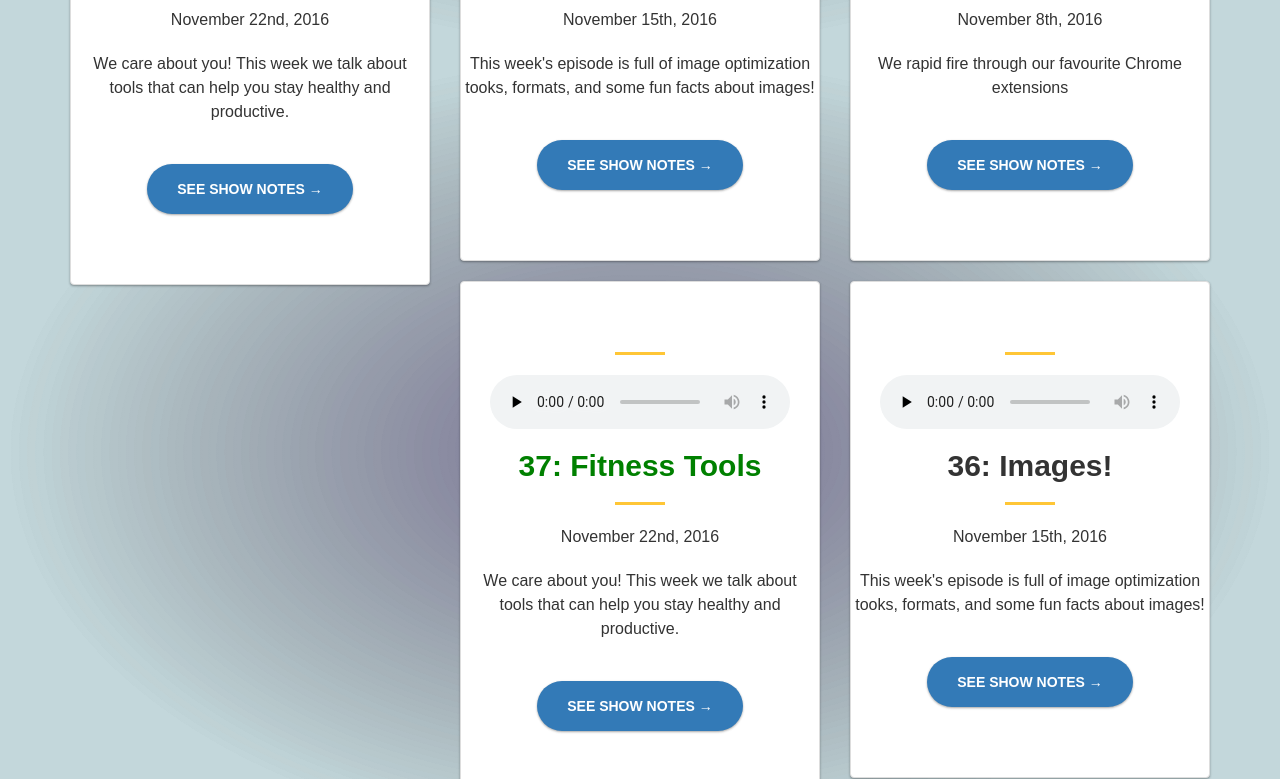
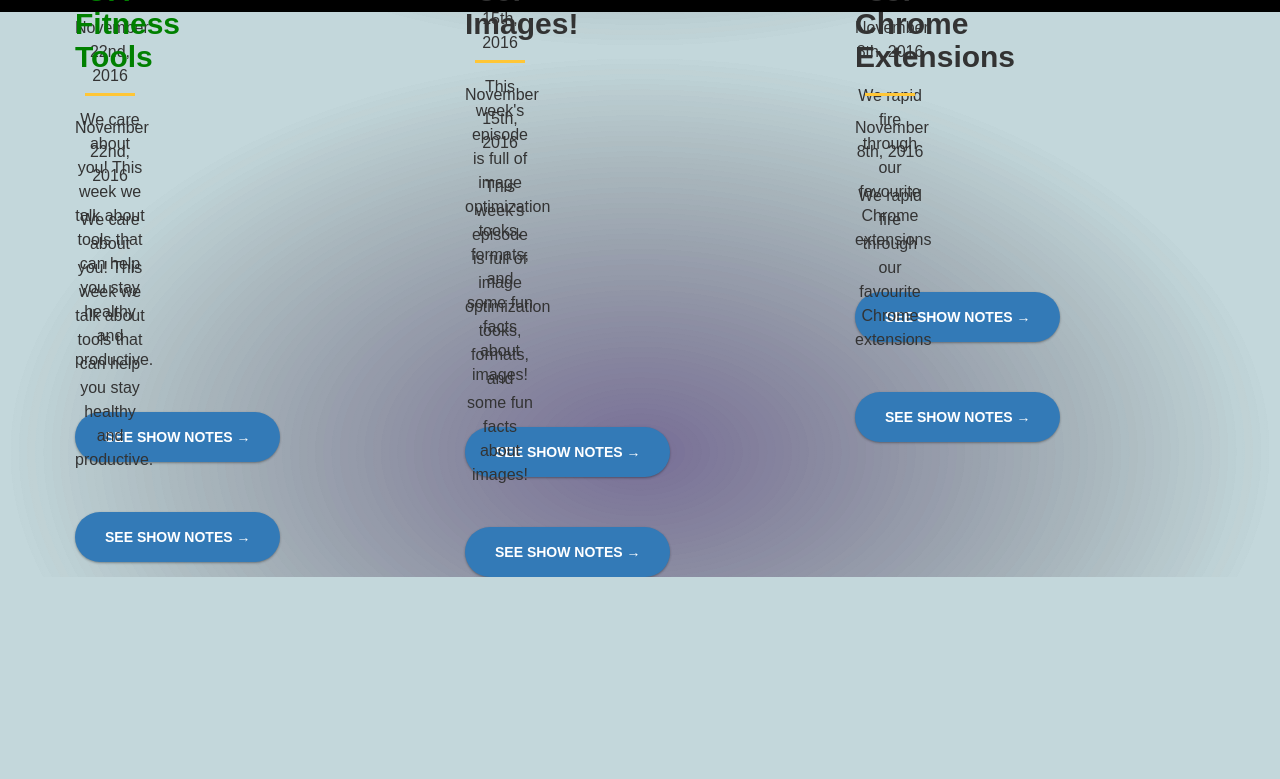
Before and after one commit to suleimanbashiru/Fronteer-podcast, a plain HTML site: page views/index.html in a window 1280 px wide. Shown: the part 748-1527 px from the top of the page. After the commit the page ends 1325 px from the top, so only its background shows below. Drawn offline with nearby package versions, Linux system fonts and the light colour scheme; files that its build step writes are made by us from their sources.

Commit message:
Clear error code

```diff
--- a/public/style.css
+++ b/public/style.css
@@ -61,28 +61,6 @@ body { height: 60%;}
 
 
 
-
-
-
-
-
-
-
-
-
-
-
-
-
-
-
-
-
-
-
-
-
-
 html,
 body {
   height: 100%;
@@ -91,16 +69,15 @@ body {
 }
 
 /*
-main {
-   background-image: url("https://cdn.gomix.com/7d01a0a0-b3b0-4f9b-beb9-00f95c23d251%2FBackground.jpg");
+main {   background-image: url("https://cdn.gomix.com/7d01a0a0-b3b0-4f9b-beb9-00f95c23d251%2FBackground.jpg");
 } */
 
 
 
 
 .thumbnail {
-  padding-top:50px;
-  padding-bottom:70px;
+  height: 80px;
+  width: 80px;
   /*box-shadow: 10px 10px 5px #888888;*/
   box-shadow: 0 1px 3px rgba(0,0,0,0.12), 0 1px 2px rgba(0,0,0,0.24);
   transition: all 0.3s cubic-bezier(.25,.8,.25,1);
@@ -130,11 +107,13 @@ body {
   font-family: 'Product Sans', Arial, sans-serif;
 
 }
+
 hr {
-  border-color: #FFC636;  #F05F40;
+  border-color: #FFC636;
   border-width: 3px;
   max-width: 50px;
 }
+
 hr.light {
   border-color: white;
 }
```
Also changed, not shown: package.json (deleted, +0 -26 lines), server.js (deleted, +0 -22 lines), LICENSE.md (deleted).
